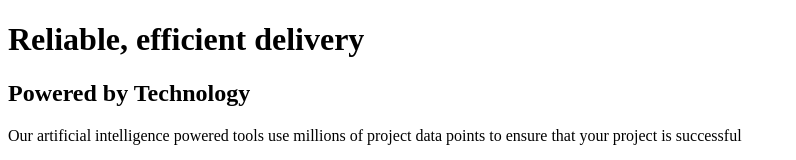
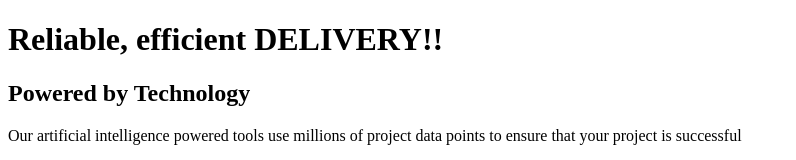
Before and after one commit to AustinMerrill/four-cards, a plain HTML site: page index2.html in a window 1280 px wide. Shown: the top 160 px of the page, without its empty margins (0-796 px from the left). Drawn offline with Linux system fonts and the light colour scheme.

Commit message:
Change text

```diff
--- a/index2.html
+++ b/index2.html
@@ -12,7 +12,7 @@
      <!-- header -->
     <header>
         <!-- h1 class main-title-->
-        <h1 class="main-title"> Reliable, efficient delivery</h1>
+        <h1 class="main-title"> Reliable, efficient DELIVERY!!</h1>
         <!-- h2 class secondary-title -->
         <h2 class="secondary-title"> Powered by Technology</h2>
         <!-- p class paragrapgh -->
```
